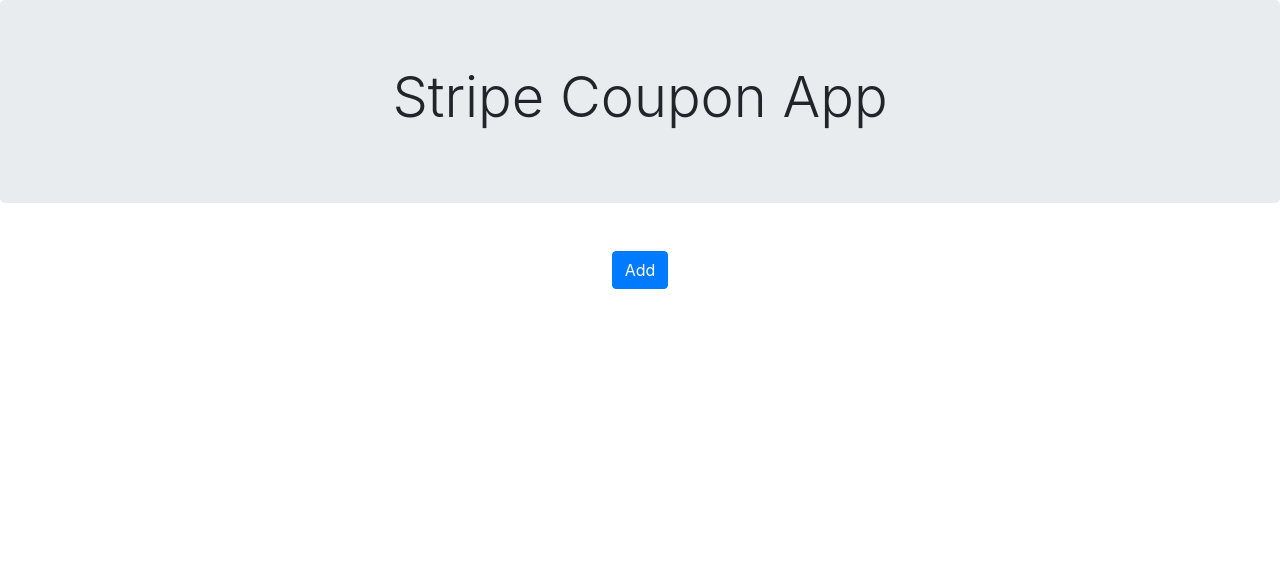
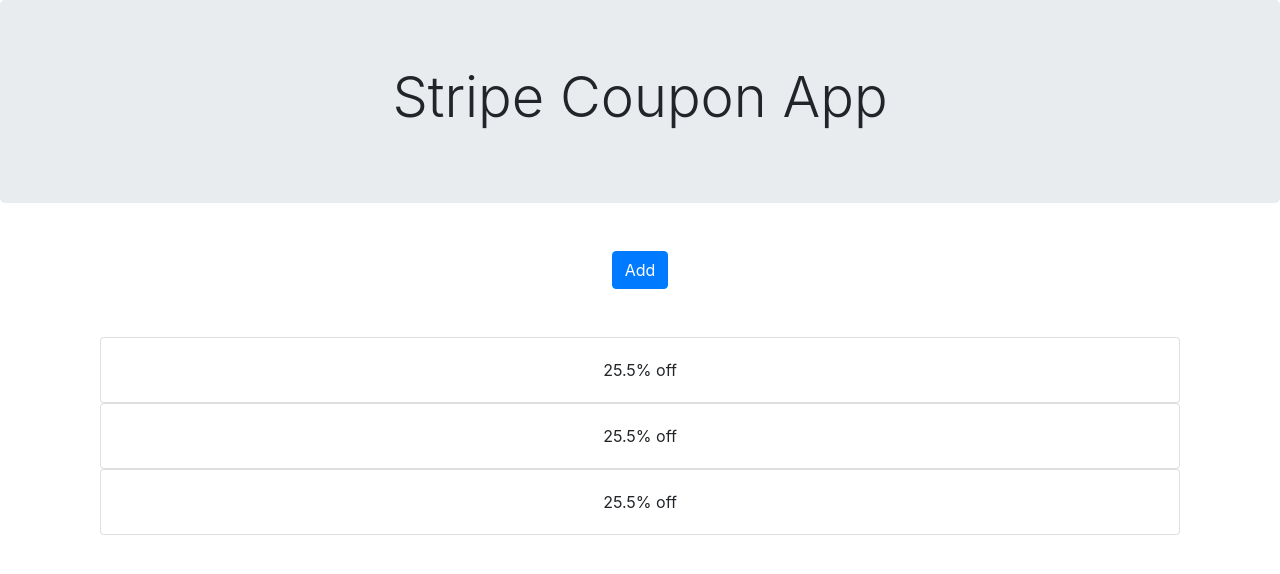
Before and after one commit to hashirshoaeb/Stripe-coupon-Generator, a React (Create React App) app: page / in a window 1280 px wide. Shown: the top 574 px of the page. Built offline with nearby package versions, Linux system fonts and the light colour scheme.

Commit message:
mock coupon list added

```diff
--- a/src/App.js
+++ b/src/App.js
@@ -1,14 +1,15 @@
 import React, {useState} from "react";
+import { Modal } from "react-bootstrap";
 import 'bootstrap/dist/css/bootstrap.css';
 import "bootstrap/dist/js/bootstrap.bundle.min";
+// Files
 import './App.css';
+import List from './components/List';
 import Add from "./components/Modal";
-import { Modal } from "react-bootstrap";
-
 
 function App() {
   const [showModal, setShowModal] = useState(false);
-
+  const [couponList , setcouponList] = useState([{"id": "25_5OFF","name": "25.5% off",}, {"id": "25_5OFF","name": "25.5% off",}, {"id": "25_5OFF","name": "25.5% off",}]);
   const handleClose = () => setShowModal(false);
   const handleShow = () => setShowModal(true);
   const handleSave = () => setShowModal(false);
@@ -24,6 +25,7 @@
       <Modal show={showModal} onHide={handleClose}>
         <Add handleClose={handleClose} handleSave={handleSave}></Add>
       </Modal>
+      <List coupons={couponList}></List>
     </div>
   );
 }
--- /dev/null
+++ b/src/components/List.jsx
@@ -0,0 +1,20 @@
+import React from "react";
+import Tile from "./Tile";
+
+const List = ({coupons}) =>{
+    return(
+      <div className="container">
+        <div className="d-flex justify-content-center">
+          <div className="col">
+            {coupons.map((value, index)=>{
+              return (
+              <Tile data={value}></Tile>
+              );
+            })}
+          </div>
+        </div>
+     </div>
+    );
+}
+
+export default List;
```
